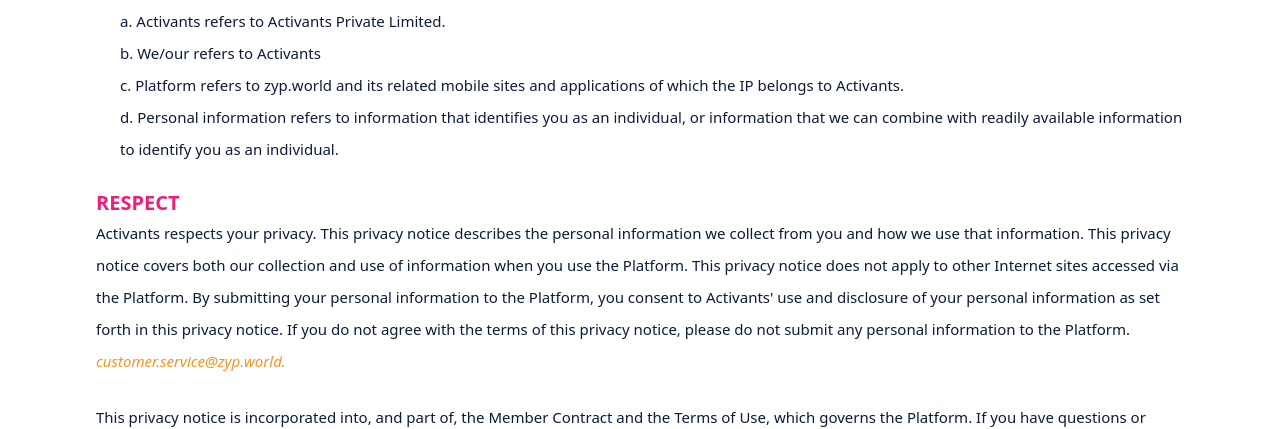
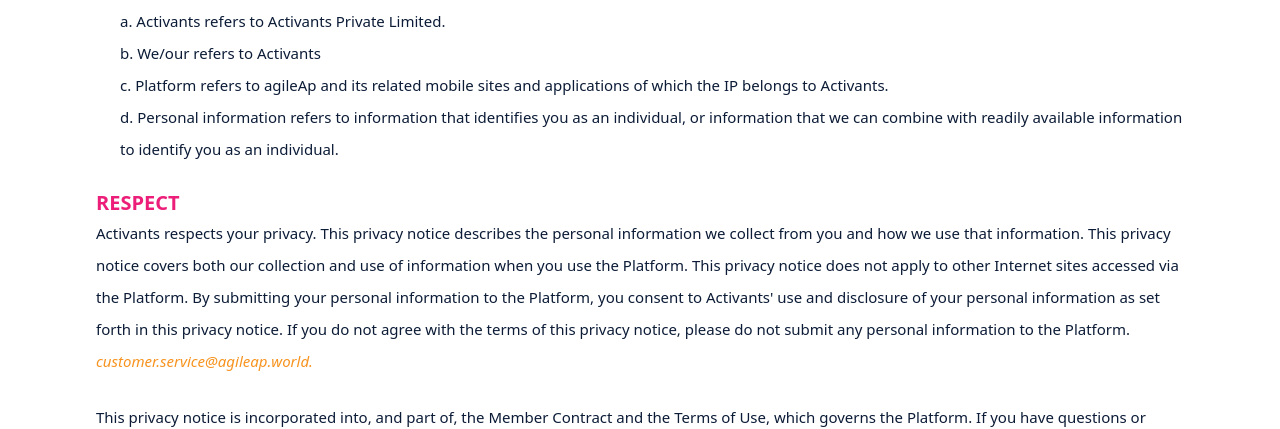
Before and after one commit to Activants-Platform-Development/Agile-AP-Landing, a React (Create React App) app: page /privacy-policy in a window 1280 px wide. Shown: the part 209-638 px from the top of the page. Built offline with nearby package versions, Linux system fonts and the light colour scheme.

Commit message:
change agileap

```diff
--- a/src/pages/PravicyPolicy.tsx
+++ b/src/pages/PravicyPolicy.tsx
@@ -16,7 +16,7 @@
                     <ul className=" ml-6">
                         <li>a. {'Activants refers to Activants Private Limited.'}</li>
                         <li>b. {'We/our refers to Activants'}</li>
-                        <li>c. {'Platform refers to zyp.world and its related mobile sites and applications of which the IP belongs to Activants.'}</li>
+                        <li>c. {'Platform refers to agileAp and its related mobile sites and applications of which the IP belongs to Activants.'}</li>
                         <li>d. {'Personal information refers to information that identifies you as an individual, or information that we can combine with readily available information to identify you as an individual.'}</li>
                     </ul>
                 </div>
@@ -25,7 +25,7 @@
                         {TextValue("RESPECT")}
                     </p>
                     <p>
-                        {TextValue("Activants respects your privacy. This privacy notice describes the personal information we collect from you and how we use that information. This privacy notice covers both our collection and use of information when you use the Platform. This privacy notice does not apply to other Internet sites accessed via the Platform. By submitting your personal information to the Platform, you consent to Activants' use and disclosure of your personal information as set forth in this privacy notice. If you do not agree with the terms of this privacy notice, please do not submit any personal information to the Platform. ")}<span className="italic text-darkOrange">{TextValue("customer.service@zyp.world.")}</span>
+                        {TextValue("Activants respects your privacy. This privacy notice describes the personal information we collect from you and how we use that information. This privacy notice covers both our collection and use of information when you use the Platform. This privacy notice does not apply to other Internet sites accessed via the Platform. By submitting your personal information to the Platform, you consent to Activants' use and disclosure of your personal information as set forth in this privacy notice. If you do not agree with the terms of this privacy notice, please do not submit any personal information to the Platform. ")}<span className="italic text-darkOrange">{TextValue("customer.service@agileap.world.")}</span>
                     </p>
                 </div>
                 <p>
@@ -53,7 +53,7 @@
 
                 </p>
                 <p>
-                    {TextValue("Refer a Friend. If you choose to use our referral service to tell a friend about our site, we will ask you for your friend's name and email address. We will automatically send your friend a one-time email inviting him or her to visit the site. Activants stores this information for the purpose of sending this one- time email and tracking the success of our referral program. Your friend may contact us at customer.service@zyp.world to request that we remove this information from our database; however, if someone else subsequently refers to the same friend, their email address may be stored again.")}
+                    {TextValue("Refer a Friend. If you choose to use our referral service to tell a friend about our site, we will ask you for your friend's name and email address. We will automatically send your friend a one-time email inviting him or her to visit the site. Activants stores this information for the purpose of sending this one- time email and tracking the success of our referral program. Your friend may contact us at customer.service@agileap to request that we remove this information from our database; however, if someone else subsequently refers to the same friend, their email address may be stored again.")}
 
                 </p>
                 <div className={``}>
@@ -111,7 +111,7 @@
                 </div>
                 <p>
                     {TextValue("To request for deletion, disclosure and update of personal data, you may also write in to ")}
-                    <span className="text-darkOrange italic font-semibold">{TextValue("customer.service@zyp.world.")}</span>
+                    <span className="text-darkOrange italic font-semibold">{TextValue("customer.service@agileap.")}</span>
                 </p>
                 <div className={``}>
                     <p className={`text-darkPink font-bold text-xl`}>
@@ -137,7 +137,7 @@
                         {TextValue("If you have questions about our handling of personal information or questions regarding the privacy policy, you may write to us at ")}
                     </p>
                     <p>
-                        <span className="text-darkOrange italic font-bold">{TextValue("customer.service@zyp.world.")}</span>
+                        <span className="text-darkOrange italic font-bold">{TextValue("customer.service@agileap.")}</span>
                     </p>
                 </div>
             </div>
```
